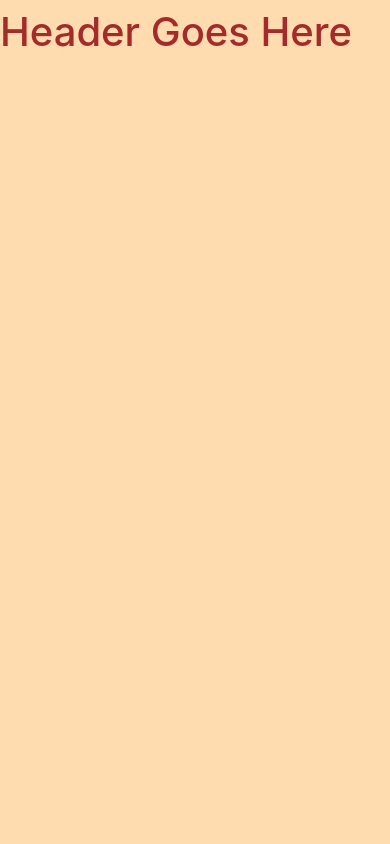
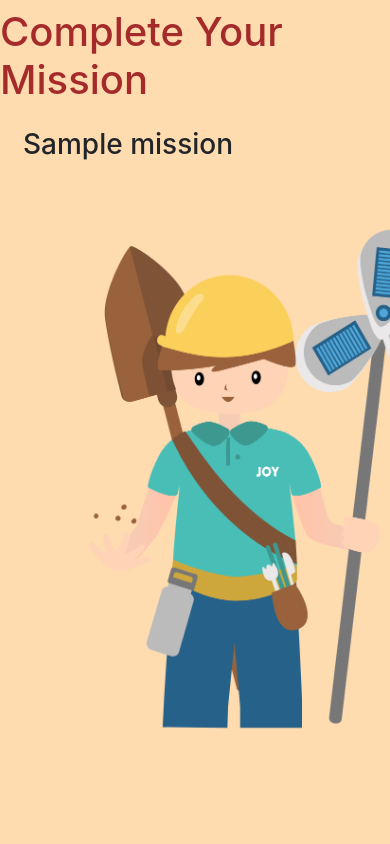
Before and after one commit to Carbon0-Games/carbon0-web-app, a Django app: template carbon0/carbon_quiz/templates/carbon_quiz/achievement/create.html in a window 390 px wide; the page is wider, and only the part inside the window is pictured. Run offline with Django 3.2, Linux system fonts and the light colour scheme; the template is opened without the code that fills it: most values are stand-ins (such as "Sample title", 1, 10 or a date in 2020); some libraries are stand-ins or nearby versions.

Commit message:
Use partial template for Captain Joy image.

```diff
--- a/carbon0/accounts/templates/accounts/auth/signup.html
+++ b/carbon0/accounts/templates/accounts/auth/signup.html
@@ -46,7 +46,6 @@
                 <img alt="Password" src="{% static 'images/password.png' %}">
             </div>
         </div>
-        <!-- <img class="justify-content-center" src="{% static 'images/Captain Joy_thank_you.gif' %}" alt=""> -->
     </div>
 
     <div class="container-fluid">
--- a/carbon0/carbon_quiz/templates/carbon_quiz/achievement/create.html
+++ b/carbon0/carbon_quiz/templates/carbon_quiz/achievement/create.html
@@ -8,9 +8,23 @@
     <div class="container">
         <!-- Header -->
         <h1 class="row ">
-            <p class="mt-2" style="color:brown;">Header Goes Here</p>
+            <p class="mt-2" style="color:brown;">Complete Your Mission</p>
         </h1>
-        <!-- -->
+        <!-- Title of the Mission -->
+        <h3 class="row ml-2">{{ mission.title }}</h3>
+        <!-- Web View of Mission Link -->
+        <div class="row">
+            <div class="col-md-8">
+                <!-- Site Preview -->
+                <div class="row"></div>
+                <!-- Mission Complete Button -->
+                <div class="row"></div>
+            </div>
+            <!-- Capt. Joy Image -->
+            <div class="col-md-4">
+                {% include "partials/captain_joy_image.html" %}
+            </div>
+        </div>
     </div>
 </div>
 {% endblock %}
--- a/carbon0/carbon_quiz/templates/carbon_quiz/mission/detail.html
+++ b/carbon0/carbon_quiz/templates/carbon_quiz/mission/detail.html
@@ -67,8 +67,7 @@
             </div>
             <div class="col-md-5">
                 <!-- Captain joy -->
-                <img src="{% static 'images/Captain Joy_Solar Panel_Transparent background (1).png' %}"
-                     alt="Captain Joy Goes Here" width=500px height=600px>
+                {% include "partials/captain_joy_image.html" %}
             </div>
         </div>
     </div>
--- a/carbon0/carbon_quiz/templates/carbon_quiz/quiz/detail.html
+++ b/carbon0/carbon_quiz/templates/carbon_quiz/quiz/detail.html
@@ -54,8 +54,7 @@
                     </div>
                     <!-- Captain Joy -->
                     <div class="col-md-4 justify-content-center">
-                        <img src="{% static 'images/Captain Joy_Solar Panel_Transparent background (1).png' %}"
-                            alt="Captain Joy Goes Here" width=500px height=600px>
+                        {% include "partials/captain_joy_image.html" %}>
                     </div>
                 </div>
             <!-- if User is viewing their Missions -->
--- a/carbon0/requirements.txt
+++ b/carbon0/requirements.txt
@@ -4,6 +4,7 @@ black==20.8b1
 boto3==1.14.60
 botocore==1.17.60
 click==7.1.2
+django-allauth==0.42.0
 dj-database-url==0.5.0
 Django==3.1.1
 django-heroku==0.3.1
--- /dev/null
+++ b/carbon0/templates/partials/captain_joy_image.html
@@ -0,0 +1,3 @@
+{% load static %}
+<img src="{% static 'images/Captain Joy_Solar Panel_Transparent background (1).png' %}" alt="Captain Joy Goes Here"
+    width=500px height=600px>
```
